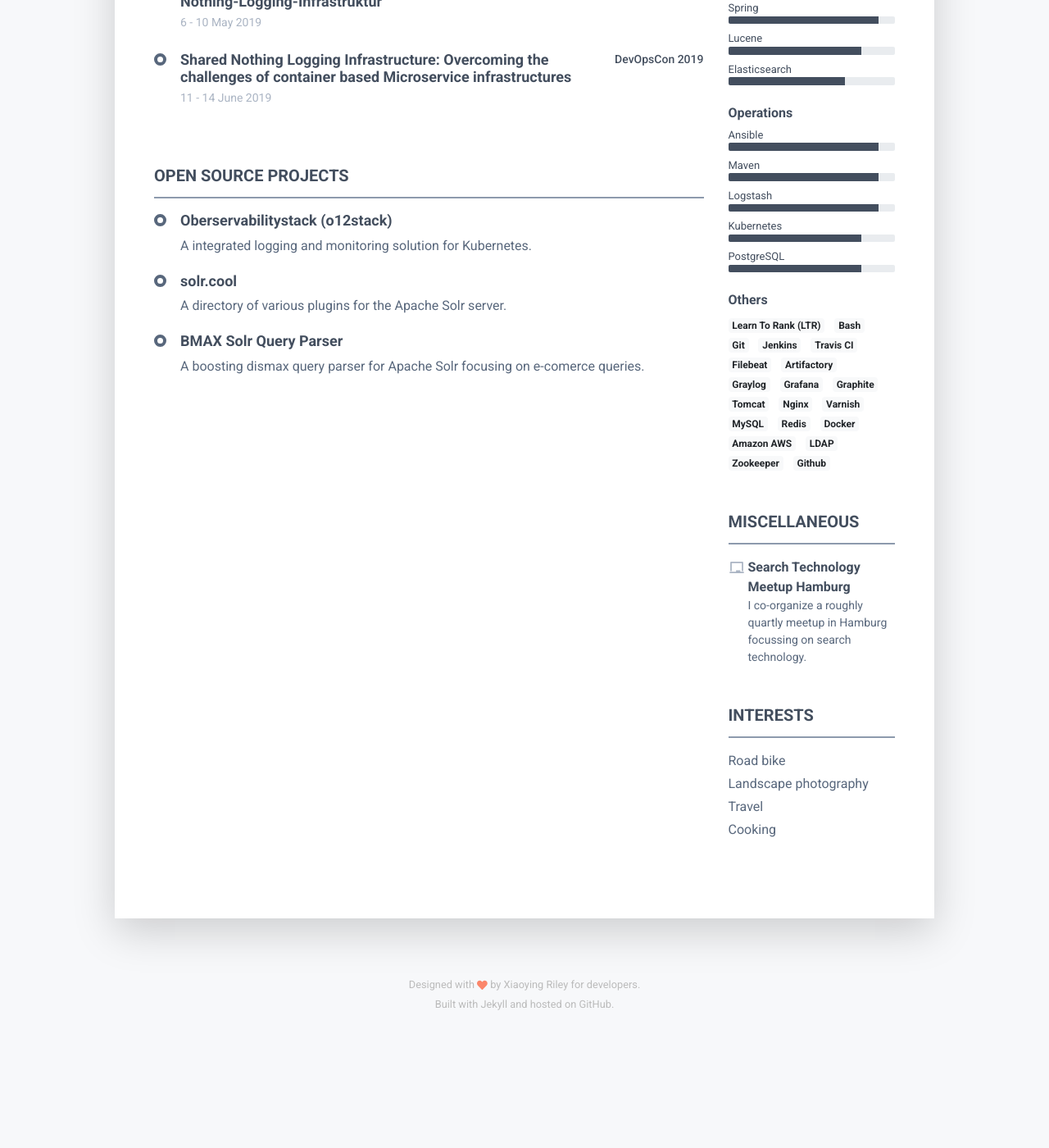
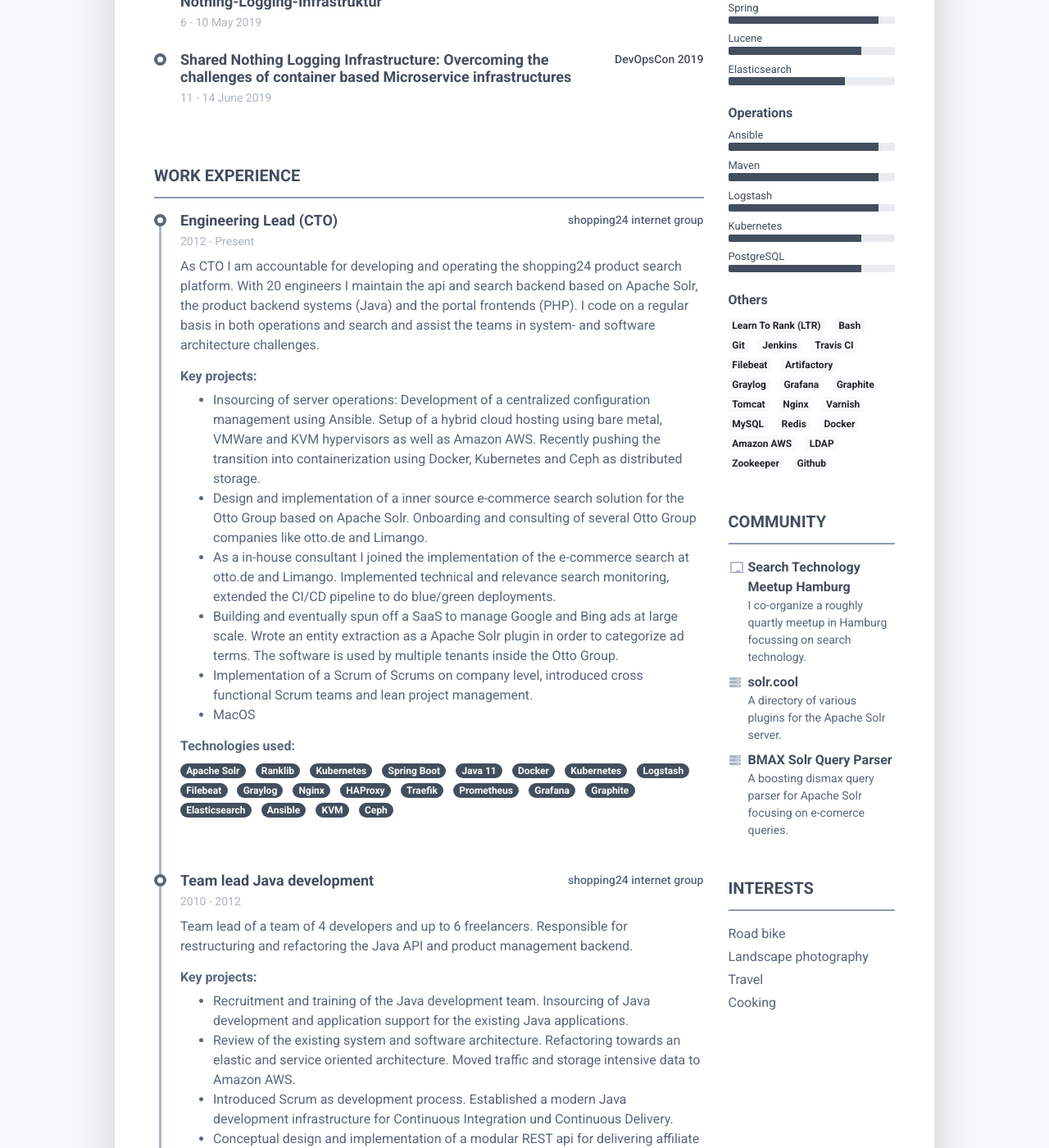
Before and after one commit to tboeghk/tboeghk.github.io, a Jekyll site: the page built from index.md, in a window 1280 px wide and 1400 px high, scrolled down 575 px. Shown: the whole window at 82% size. Built offline with Jekyll 4.4.1, drawn with Linux system fonts in a browser that asks for light colours; nearby versions of some CDN libraries; before the commit the page ends 1859 px from its top, so only the background shows below that; some of the changed text lies outside the part shown.

Commit message:
add work experience

```diff
--- a/_data/personal.yml
+++ b/_data/personal.yml
@@ -37,11 +37,26 @@
       location: Carl-von-Ossietzky Gymnasium Hamburg
       time: 1998
 
-  misc:
+  community:
     - name: Search Technology Meetup Hamburg
       link: https://www.meetup.com/Search-Technology-Meetup-Hamburg/
       description: I co-organize a roughly quartly meetup in Hamburg focussing on search technology.
       icon: chalkboard
+#    - name: Oberservabilitystack (o12stack)
+#      link: https://observabilitystack.org
+#      description: |
+#        A integrated logging and monitoring solution for Kubernetes.
+    - name: solr.cool
+      link: http://solr.cool
+      description: |
+        A directory of various plugins for the Apache Solr server.
+      icon: server
+    - name: BMAX Solr Query Parser
+      description: |
+        A boosting dismax query parser for Apache Solr focusing on e-comerce
+        queries.
+      link: https://github.com/shopping24/solr-bmax-queryparser
+      icon: server
 
   interests:
     - Road bike
--- a/_data/projects.yml
+++ /dev/null
@@ -1,14 +0,0 @@
----
-  - name: Oberservabilitystack (o12stack)
-    description: |
-      A integrated logging and monitoring solution for Kubernetes.
-    link: https://observabilitystack.org
-  - name: solr.cool
-    description: |
-      A directory of various plugins for the Apache Solr server.
-    link: http://solr.cool
-  - name: BMAX Solr Query Parser
-    description: |
-      A boosting dismax query parser for Apache Solr focusing on e-comerce
-      queries.
-    link: https://github.com/shopping24/solr-bmax-queryparser
--- /dev/null
+++ b/_data/work.yml
@@ -0,0 +1,132 @@
+---
+  - company: shopping24 internet group
+    position: Engineering Lead (CTO)
+    from: 2012
+    to: Present
+    description: |
+      As CTO I am accountable for developing and operating the shopping24 product
+      search platform. With 20 engineers I maintain the api and search backend
+      based on Apache Solr, the product backend systems (Java) and the portal
+      frontends (PHP). I code on a regular basis in both operations and search
+      and assist the teams in system- and software architecture challenges.
+    projects:
+      - "Insourcing of server operations: Development of a centralized configuration management using Ansible. Setup of a hybrid cloud hosting using bare metal, VMWare and KVM hypervisors as well as Amazon AWS. Recently pushing the transition into containerization using Docker, Kubernetes and Ceph as distributed storage."
+      - Design and implementation of a inner source e-commerce search solution for the Otto Group based on Apache Solr. Onboarding and consulting of several Otto Group companies like otto.de and Limango.
+      - As a in-house consultant I joined the implementation of the e-commerce search at otto.de and Limango. Implemented technical and relevance search monitoring, extended the CI/CD pipeline to do blue/green deployments.
+      - Building and eventually spun off a SaaS to manage Google and Bing ads at large scale. Wrote an entity extraction as a Apache Solr plugin in order to categorize ad terms. The software is used by multiple tenants inside the Otto Group.
+      - Implementation of a Scrum of Scrums on company level, introduced cross functional Scrum teams and lean project management.
+      - MacOS
+    technologies:
+      - Apache Solr
+      - Ranklib
+      - Kubernetes
+      - Spring Boot
+      - Java 11
+      - Docker
+      - Kubernetes
+      - Logstash
+      - Filebeat
+      - Graylog
+      - Nginx
+      - HAProxy
+      - Traefik
+      - Prometheus
+      - Grafana
+      - Graphite
+      - Elasticsearch
+      - Ansible
+      - KVM
+      - Ceph
+  - company: shopping24 internet group
+    position: Team lead Java development
+    from: 2010
+    to: 2012
+    description: |
+      Team lead of a team of 4 developers and up to 6 freelancers.
+      Responsible for restructuring and refactoring the Java API
+      and product management backend.
+    projects:
+      - Recruitment and training of the Java development team. Insourcing of Java development and application support for the existing Java applications.
+      - Review of the existing system and software architecture. Refactoring towards an elastic and service oriented architecture. Moved traffic and storage intensive data to Amazon AWS.
+      - Introduced Scrum as development process. Established a modern Java development infrastructure for Continuous Integration und Continuous Delivery.
+      - Conceptual design and implementation of a modular REST api for delivering affiliate product data based on Apache Solr.
+      - Centralizing logging, server, application and business metrics for real time analysis.
+    technologies:
+      - Apache Maven
+      - Amazon EC2
+      - Amazon S3
+      - Amazon CloudFront
+      - MongoDb
+      - Apache Solr
+      - Apache Hadoop
+      - Apache Mahout
+      - Jenkins
+      - Sonar
+      - Artifactory
+      - Github
+      - Redmine
+      - New Relic
+      - Graylog2
+      - Logstash
+      - StatsD
+      - Graphite
+      - Grafana
+      - Collectd
+  - company: Deutscher Ring
+    position: Software Architect Java
+    from: 2005
+    to: 2010
+    description: |
+      Developer, architect and in-house consultant for Java based
+      projects focusing on integrating legacy systems into modern
+      web UIs. Technical lead for inter- and intranet web applications.
+      Maintainer of the Java development and continuous integration
+      infrastructure.
+    projects:
+      - Prepared and led advanced in-house Java, Spring Framework, Maven & Eclipse trainings
+      - Technical team lead for a web application, serving information about insurance contracts and correspondence to customers
+      - Technical team lead for a insurance broker web application that integrated online shopping systems and insurance calculators in a single-sign-on and -off domain
+      - Switched the complete Java codebase from building with Ant to Maven, maintained buildserver for continuous integration and Maven infrastructure components
+      - Created an Eclipse based distribution platform for remote offline viewing of data warehouse data cubes
+    technologies:
+      - Java
+      - Eclipse RCP
+      - Spring
+      - Hibernate
+      - Spring Security
+      - Central Authentication Service (CAS)
+      - IBM DB2
+      - IBM Content Manager
+      - IBM MQSeries
+      - Websphere Application Server
+      - Tomcat
+      - Lucene
+      - Hudson
+      - Sonar
+      - Artifactory
+  - company: Freelancer
+    position: Software engineer & server administrator
+    from: 2002
+    to: 2005
+    description: |
+      Acquired and implemented Java and PHP development jobs, one customer
+      being Deutscher Ring insurance. Gained knowledge of Linux server
+      administration in high traffic environments as systems administrator
+      for transfermarkt.de.
+    technologies:
+      - PHP
+      - MySQL
+      - Wordpress
+      - Lighttpd
+      - Debian Linux
+  - company: Have-IT
+    position: Software developer PHP & Perl
+    from: 2000
+    to: 2002
+    description: |
+      Developed custom tailored applications for german high traffic
+      websites in PHP and Perl.
+    technologies:
+      - PHP
+      - Perl
+      - LAMP stack
--- a/_layouts/pillar.html
+++ b/_layouts/pillar.html
@@ -62,7 +62,7 @@
 			    <div class="row">
 				    <div class="col-lg-9">
 						<section class="resume-section talks-section sexperience-section mb-5">
-							<h2 class="resume-section-title text-uppercase font-weight-bold pb-3 mb-3">Talks in 2019</h2>
+							<h2 class="resume-section-title text-uppercase font-weight-bold pb-3 mb-3">Talks</h2>
 						    <div class="resume-section-content">
 								<div class="resume-timeline position-relative">
 									{% for talk in site.data.talks %}
@@ -84,64 +84,44 @@
 								</div>
 						    </div>
 						</section>
-						<section class="resume-section projects-section experience-section mb-5">
-							<h2 class="resume-section-title text-uppercase font-weight-bold pb-3 mb-3">Open Source Projects</h2>
-							<div class="resume-section-content">
-								<div class="resume-timeline position-relative">
-									{% for project in site.data.projects %}
-									<article class="resume-timeline-item position-relative pb-1">
-										<div class="resume-timeline-item-header mb-1">
-											<div class="d-flex flex-column flex-md-row">
-												<h3 class="resume-position-title font-weight-bold mb-1"><a href="{{ project.link }}">{{ project.name }}</a></h3>
-											</div><!--//row-->
-										</div><!--//resume-timeline-item-header-->
-										{% if project.description %}
-										<div class="resume-timeline-item-desc">
-											<p>{{ project.description }}</p>
-										</div><!--//resume-timeline-item-desc-->
-										{% endif %}
-									</article><!--//resume-timeline-item-->
-									{% endfor %}
-								</div>
-							</div>
-						</section>
+
 
 						{% if site.data.work %}
 					    <section class="resume-section experience-section mb-5">
 						    <h2 class="resume-section-title text-uppercase font-weight-bold pb-3 mb-3">Work Experience</h2>
 						    <div class="resume-section-content">
 							    <div class="resume-timeline position-relative">
+
+									{% for work in site.data.work %}
 								    <article class="resume-timeline-item position-relative pb-5">
 
 									    <div class="resume-timeline-item-header mb-2">
 										    <div class="d-flex flex-column flex-md-row">
-										        <h3 class="resume-position-title font-weight-bold mb-1">Lead Developer</h3>
-										        <div class="resume-company-name ml-auto">Startup Hub</div>
+										        <h3 class="resume-position-title font-weight-bold mb-1">{{ work.position }}</h3>
+										        <div class="resume-company-name ml-auto">{{ work.company }}</div>
 										    </div><!--//row-->
-										    <div class="resume-position-time">2018 - Present</div>
+										    <div class="resume-position-time">{{ work.from }} - {{ work.to }}</div>
 									    </div><!--//resume-timeline-item-header-->
 									    <div class="resume-timeline-item-desc">
-										    <p>Role description goes here ipsum dolor sit amet, consectetuer adipiscing elit. Aenean commodo ligula eget dolor. Aenean massa. Cum sociis natoque penatibus et magnis dis parturient montes, nascetur ridiculus mus. Donec quam felis, ultricies nec, pellentesque eu, pretium quis, sem. Donec pede justo, fringilla vel.</p>
-										    <h4 class="resume-timeline-item-desc-heading font-weight-bold">Achievements:</h4>
-										    <p>Praesentium voluptatum deleniti atque corrupti quos dolores et quas molestias excepturi sint occaecati cupiditate non provident.</p>
+										    <p>{{ work.description }}</p>
+											{% if work.projects %}
+										    <h4 class="resume-timeline-item-desc-heading font-weight-bold">Key projects:</h4>
 										    <ul>
-											    <li>Lorem ipsum dolor sit amet, 80% consectetuer adipiscing elit.</li>
-											    <li>At vero eos et accusamus et iusto odio dignissimos.</li>
-											    <li>Blanditiis praesentium voluptatum deleniti atque corrupti.</li>
-											    <li>Maecenas tempus tellus eget.</li>
+												{% for project in work.projects %}
+											    <li>{{ project }}</li>
+											    {% endfor %}
 										    </ul>
+											{% endif %}
 										    <h4 class="resume-timeline-item-desc-heading font-weight-bold">Technologies used:</h4>
 										    <ul class="list-inline">
-											    <li class="list-inline-item"><span class="badge badge-primary badge-pill">Angular</span></li>
-											    <li class="list-inline-item"><span class="badge badge-primary badge-pill">Python</span></li>
-											    <li class="list-inline-item"><span class="badge badge-primary badge-pill">jQuery</span></li>
-											    <li class="list-inline-item"><span class="badge badge-primary badge-pill">Webpack</span></li>
-											    <li class="list-inline-item"><span class="badge badge-primary badge-pill">HTML/SASS</span></li>
-											    <li class="list-inline-item"><span class="badge badge-primary badge-pill">PostgresSQL</span></li>
+												{% for tech in work.technologies %}
+											    <li class="list-inline-item"><span class="badge badge-primary badge-pill">{{ tech }}</span></li>
+											    {% endfor %}
 										    </ul>
 									    </div><!--//resume-timeline-item-desc-->
 
 								    </article><!--//resume-timeline-item-->
+									{% endfor %}
 
 							    </div><!--//resume-timeline-->
 
@@ -182,14 +162,14 @@
 					    </section><!--//skills-section-->
 
 					    <section class="resume-section reference-section mb-5">
-						    <h2 class="resume-section-title text-uppercase font-weight-bold pb-3 mb-3">Miscellaneous</h2>
+						    <h2 class="resume-section-title text-uppercase font-weight-bold pb-3 mb-3">Community</h2>
 						    <div class="resume-section-content">
 							    <ul class="list-unstyled resume-awards-list">
-									{% for misc in site.data.personal.misc %}
+									{% for c in site.data.personal.community %}
 								    <li class="mb-2 pl-4 position-relative">
-								        <i class="resume-award-icon fas fa-{{ misc.icon }} position-absolute" data-fa-transform="shrink-2"></i>
-								        <div class="resume-award-name">{{ misc.name }}</div>
-								        <div class="resume-award-desc">{{ misc.description }}</div>
+								        <i class="resume-award-icon fas fa-{{ c.icon }} position-absolute" data-fa-transform="shrink-2"></i>
+								        <div class="resume-award-name"><a href="{{ c.link }}">{{ c.name }}</a></div>
+								        <div class="resume-award-desc">{{ c.description }}</div>
 								    </li>
 									{% endfor %}
 							    </ul>
```
